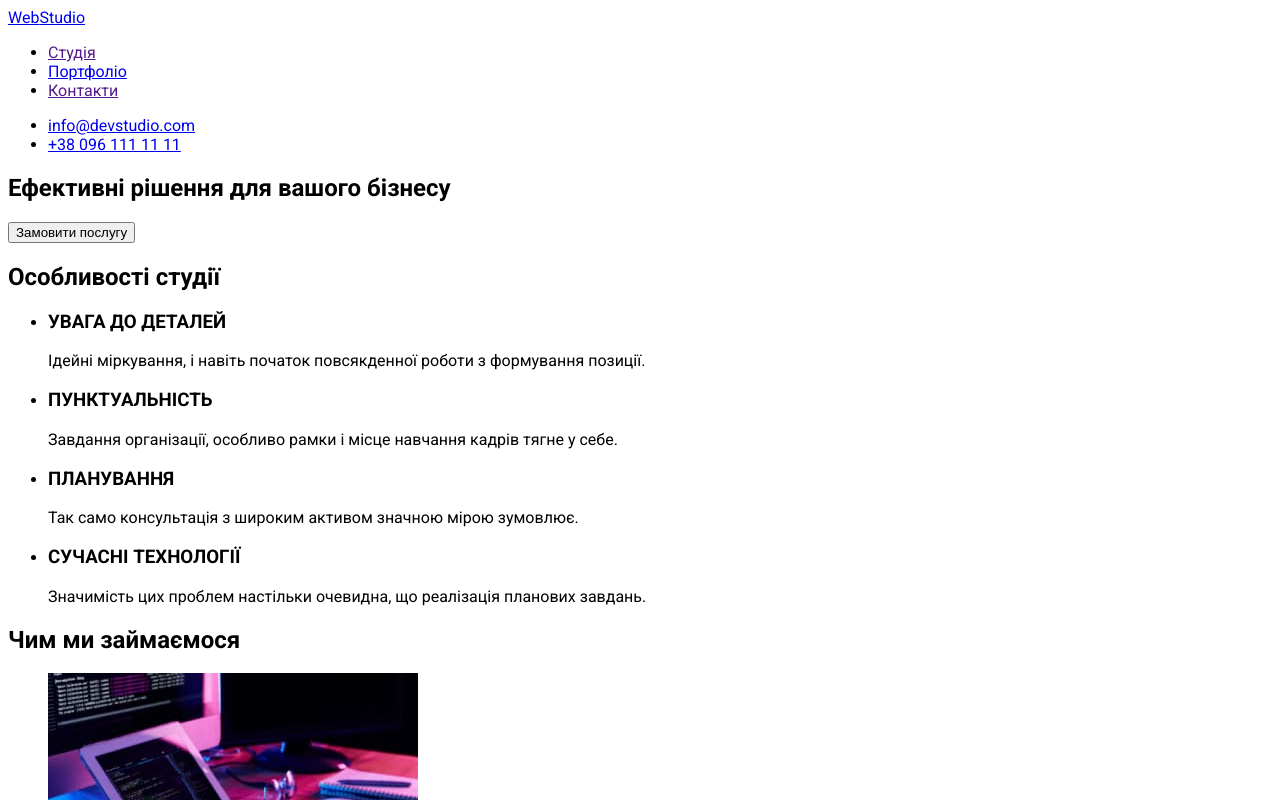
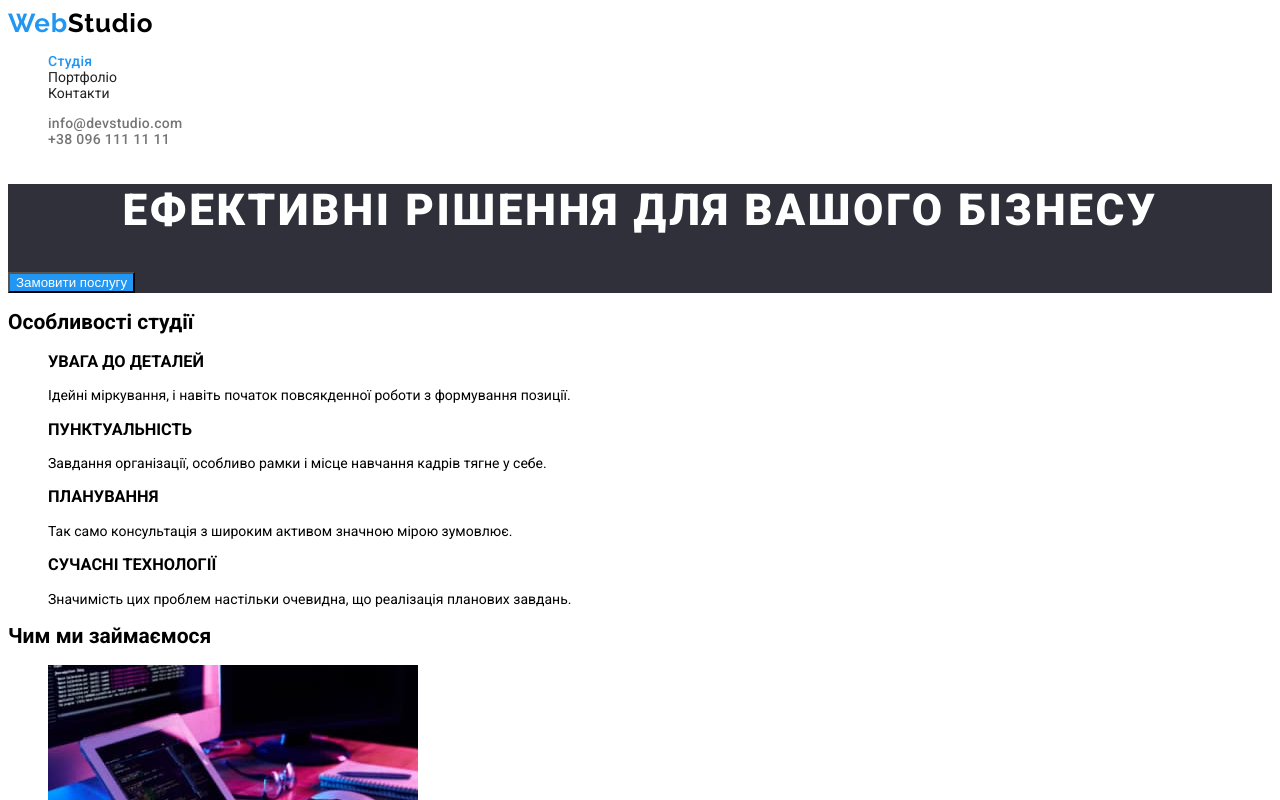
Before and after one commit to PavloGurskyi/goit-markup-hw-02, a plain HTML site: page index.html in a window 1280 px wide. Shown: the top 800 px of the page. Drawn offline with Linux system fonts and the light colour scheme.

Commit message:
Зміни в style.css
Стилізував посилання в header та hero-section

```diff
--- a/css/styles.css
+++ b/css/styles.css
@@ -1,20 +1,43 @@
-body {
-    font-family: Roboto;
+:root {
+  --main-header-color: #212121;
+  --accent-color: #2196f3;
 }
 
-/* .link {
+body {
+  font-family: Roboto, sans-serif;
+  font-size: 14px;
+}
+
+li {
+  list-style-type: none;
+}
+
+.contact-link {
+  font-weight: 500;
+  font-size: 14px;
+  line-height: 16px;
+  letter-spacing: 0.02em;
+
+  color: #757575;
+}
+
+.contact-link:hover,
+.contact-link:focus {
+  color: #2196f3;
+}
+
+.link {
   text-decoration: none;
 }
 
 .logo-link {
-    font-family: 'Raleway';
-    font-style: normal;
+  font-family: 'Raleway', sans-serif;
   font-weight: 700;
   font-size: 26px;
-    line-height: 31px;
+  line-height: calc(31 / 26);
   letter-spacing: 0.03em;
 
-    color: #2196F3;
+  color: #2196f3;
 }
 
 .logo-link-black {
@@ -22,15 +45,37 @@ body {
 }
 
 .nav-link {
-
   color: #212121;
 }
 
-.current {
+.current.nav-link,
+.nav-link:hover,
+.nav-link:focus {
   font-weight: 500;
   font-size: 14px;
   line-height: 16px;
   letter-spacing: 0.02em;
 
-    color: #2196F3
-} */
+  color: var(--accent-color);
+}
+
+.hero-color {
+  background-color: #2f303a;
+}
+
+h1 {
+  font-family: 'Roboto';
+  font-weight: 900;
+  font-size: 44px;
+  line-height: (60/44);
+  text-align: center;
+  letter-spacing: 0.06em;
+  text-transform: uppercase;
+
+  color: #ffffff;
+}
+
+.hero-button {
+  color: white;
+  background-color: #2196f3;
+}
--- a/index.html
+++ b/index.html
@@ -26,16 +26,18 @@
         </ul>
       </nav>
       <ul>
-        <li><a href="mailto:info@devstudio.com">info@devstudio.com</a></li>
-        <li><a href="tel:+380961111111">+38 096 111 11 11</a></li>
+        <li>
+          <a class="link contact-link" href="mailto:info@devstudio.com">info@devstudio.com</a>
+        </li>
+        <li><a class="link contact-link" href="tel:+380961111111">+38 096 111 11 11</a></li>
       </ul>
     </header>
     <main>
       <!--Основний заголовок-->
       <div>
-        <section class="hero-background">
+        <section class="hero-color">
           <h1>Ефективні рішення для вашого бізнесу</h1>
-          <button type="button">Замовити послугу</button>
+          <button class="hero-button" type="button">Замовити послугу</button>
         </section>
       </div>
       <!--Особливості-->
@@ -122,7 +124,9 @@
     </main>
     <footer>
       <div class="bckh1">
-        <a href="./index.html"><span class="logo-web">Web</span><span>Studio</span></a>
+        <a class="link logo-link" href="./index.html"
+          >Web<span class="logo-link-black">Studio</span></a
+        >
         <address>
           м. Київ, пр-т Лесі Українки, 26
           <ul>
```
Lines whose indentation alone changed are shown as unchanged.
